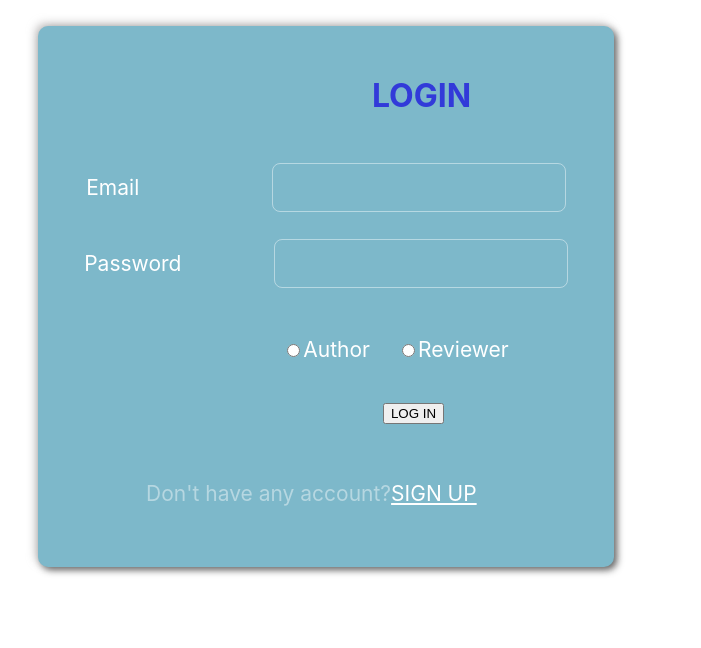
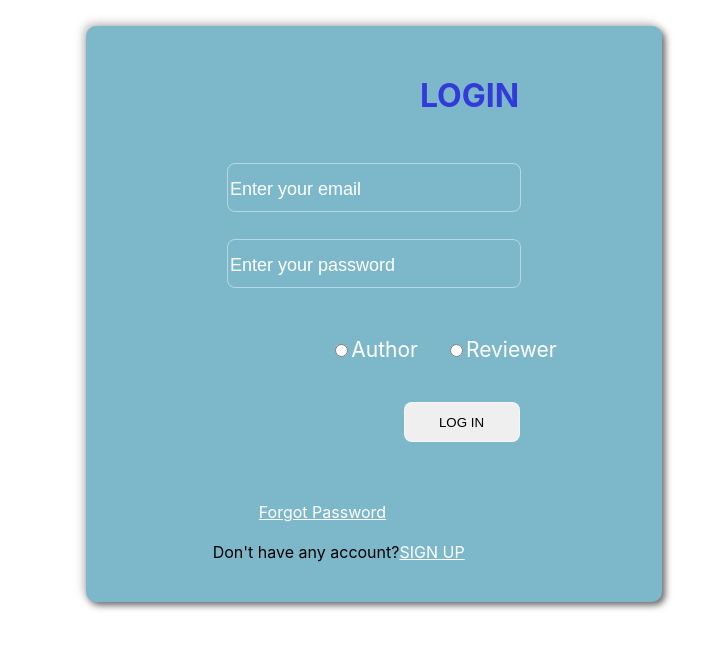
Before and after one commit to lc4eu/AuthoringInterface-Client, a React (Create React App) app: page /login in a window 1280 px wide. Shown: the top 648 px of the page, without its empty margins (314-1015 px from the left). Built offline with nearby package versions, Linux system fonts and the light colour scheme.

Commit message:
Display changes

```diff
--- a/src/Navigation/Dashboard.js
+++ b/src/Navigation/Dashboard.js
@@ -173,14 +173,16 @@ const Dashboard = () => {
 
   function renderCards() {
     return (
-      <div className="cards">
-        <div id="card">{carddata.discourse_count} Discourses created</div>
-        <div id="card">{carddata.usr_count} USRs Generated</div>
-        <div id="card">{carddata.approved_count} Discourses Approved</div>
-        <div id="card">
+      <div className="dash_cards">
+        <div id="dash_card">{carddata.discourse_count} Discourses created</div>
+        <div id="dash_card">{carddata.usr_count} USRs Generated</div>
+        <div id="dash_card">{carddata.approved_count} Discourses Approved</div>
+        <div style={{ fontSize: '10px' }} id="dash_card">
           <Link to={"/usrgenerate"} className="hover_text" data-tooltip="Click to add new discourse.">
             <FaPlusCircle size="50px" color="black"></FaPlusCircle>
+
           </Link>
+          Click to add new discourse.
         </div>
       </div>
     );
@@ -271,7 +273,7 @@ const Dashboard = () => {
                       </div>
                     </button> */}
                   <button className="but">
-                    <div className="hover_text" data-tooltip="Click to view the discourse." >
+                    <div className="hover_text" data-tooltip="Click to edit the discourse." >
                       <Link to={`/usrgenerate?dasboard_discourseid_for_edit=${dis.discourse_id}&edit_from_dasboard=${true}`}><FaEdit id="action_button" size="20px" color="black"></FaEdit></Link>
                     </div>
                   </button>
--- a/src/Navigation/Login.js
+++ b/src/Navigation/Login.js
@@ -86,20 +86,20 @@ const Login = () => {
   // }
 
   return (
-    <div className="adcontent">
+    <div style={{ marginLeft: '400px' }} className="adcontent">
       <form onSubmit={handleLoginSubmit}>
         <div className="headname">
           <h1>LOGIN</h1>
         </div>
         <div className="field">
-          <label for="email">Email</label>
-          &nbsp;&nbsp;&nbsp;&nbsp;&nbsp;&nbsp;&nbsp;&nbsp;
-          <input type="text" name="email" id="email" required />
+          {/* <label for="email">Email</label> */}
+          {/* &nbsp;&nbsp;&nbsp;&nbsp;&nbsp;&nbsp;&nbsp;&nbsp; */}
+          <input type="text" name="email" id="email" placeholder="Enter your email" required />
         </div>
 
         <div className="field">
-          <label for="password">Password</label>
-          <input type="password" name="password" id="password" />
+          {/* <label for="password">Password</label> */}
+          <input type="password" placeholder="Enter your password" name="password" id="password" />
         </div>
 
         <div className="radio">
@@ -114,10 +114,14 @@ const Login = () => {
           <input type="submit" value="LOG IN" />
         </div>
       </form>
+      <div className="ribbons1">
+        <NavLink style={{ marginLeft: '30%' }} to="/signup">Forgot Password</NavLink>
+      </div><br />
+      <div style={{ marginLeft: '22%' }} className="ribbons2">
+        Don't have any account?<NavLink to="/signup">SIGN UP</NavLink>
+      </div>
 
-      <p>
-        Don't have any account?<NavLink to="/signup">SIGN UP</NavLink>
-      </p>
+
       <br />
       <br />
     </div>
--- a/src/Navigation/Navbar.js
+++ b/src/Navigation/Navbar.js
@@ -4,6 +4,7 @@ import { FaUser } from "react-icons/fa";
 import React from 'react';
 import Button from "@material-ui/core/Button";
 import { getApplicationStorage, clearApplicationStorage } from "../utilities/storage";
+import messages from "../constants/messages";
 
 import customAxios from '../axios';
 
@@ -22,6 +23,28 @@ function Navbar(props) {
 
     } catch (exception) {
       console.log(exception);
+    }
+  }
+
+  async function handleChangePasswordClick() {
+    try {
+      const shouldchange = window.confirm('Are you sure you want to change the password?');
+      if (shouldchange) {
+        const result = await customAxios.delete(`/change_password/${localStorage.getItem('author_id')}`);
+        if (result.response?.status === 400) {
+          return alert(messages.couldNotDeleteDiscourse);
+        }
+
+        if (result.status === 200) {
+          alert(messages.discourseDeletedSuccessfully);
+          return window.location.reload();
+        }
+      }
+      else {
+      }
+    }
+    catch (exception) {
+      console.log(exception)
     }
   }
 
@@ -85,6 +108,11 @@ function Navbar(props) {
             </NavLink>
           </li>
           <li>
+            <Button variant="contained" onClick={handleChangePasswordClick}>
+              Change Password
+            </Button>
+          </li>
+          <li>
             <Button variant="contained" onClick={handleLogoutControlClick}>
               Logout
             </Button>
--- a/src/Navigation/Signup.js
+++ b/src/Navigation/Signup.js
@@ -83,22 +83,22 @@ const Signup = () => {
         </div>
 
         <div class="field">
-          <label for="author_name">Username</label>
-          <input id="author_name" type="text" name="author_name" required />
+          {/* <label for="author_name">Username</label> */}
+          <input id="author_name" type="text" placeholder="Enter a username" name="author_name" required />
         </div>
         <div class="field">
-          <label for="email">Email</label>
-          &nbsp;&nbsp;&nbsp;&nbsp;&nbsp;&nbsp;&nbsp;&nbsp;&nbsp;
-          <input id="email" type="text" name="email" required />
+          {/* <label for="email">Email</label> */}
+          {/* &nbsp;&nbsp;&nbsp;&nbsp;&nbsp;&nbsp;&nbsp; */}
+          <input id="email" type="text" placeholder="Enter your email" name="email" required />
         </div>
         <div class="field">
-          <label for="password">Password</label>&nbsp;&nbsp;
-          <input id="password" type="password" name="password" required />
+          {/* <label for="password">Password</label>&nbsp;&nbsp; */}
+          <input id="password" type="password" placeholder="Enter a password" name="password" required />
         </div>
 
         <div class="radio2">
           <p>
-            Reviewer Role:&nbsp;&nbsp;
+            &nbsp;&nbsp;&nbsp;&nbsp;&nbsp;&nbsp;&nbsp;&nbsp;&nbsp;&nbsp;Reviewer Role:&nbsp;&nbsp;
             <input
               type="radio"
               id="a_reviewer_role"
@@ -118,12 +118,13 @@ const Signup = () => {
         </div>
 
         <div class="adbutton">
-          <button type="submit" value="SIGN UP" >SIGN UP</button>
+          &nbsp;&nbsp;&nbsp;&nbsp;&nbsp;&nbsp;&nbsp;&nbsp;&nbsp;&nbsp;<button type="submit" value="SIGN UP" >SIGN UP</button>
         </div>
 
         <p>
-          Already have an account?<NavLink to="/login">LOGIN</NavLink>
+          &nbsp;&nbsp;&nbsp;&nbsp;&nbsp;Already have an account?<NavLink to="/login">LOGIN</NavLink>
         </p>
+        <br />
       </form>
     </div>
   );
--- a/src/Navigation/dashboard_css.css
+++ b/src/Navigation/dashboard_css.css
@@ -1,10 +1,10 @@
-.cards {
+.dash_cards {
   display: flex;
   justify-content: center;
   align-items: center;
 }
 
-.cards #card {
+.dash_cards #dash_card {
   background-color: rgb(191, 221, 230);
   width: 200px;
   height: 100px;
@@ -19,8 +19,9 @@
   word-wrap: break-word;
   display: grid;
   place-items: center;
+  margin: 20px;
 }
-.cards #card:hover {
+.dash_cards #dash_card:hover {
   transform: translateY(-5px);
 }
 .components {
--- a/src/Navigation/login_css.css
+++ b/src/Navigation/login_css.css
@@ -33,14 +33,15 @@
 .adbutton {
   margin-top: 40px;
   margin-left: 175px;
-  padding-bottom: 100px;
+  padding-bottom: 60px;
 }
-.adbutton button {
+.adbutton input,button {
   border: 1px solid rgba(255, 255, 255, 0.438);
   border-radius: 8px;
   width: 116px;
   height: 40px;
 }
+
 .headname {
   margin-left: 191px;
   color: white;
@@ -54,3 +55,6 @@
   font-size: 21px;
   color: white;
 }
+::placeholder{
+  color: white;
+}
--- a/src/USRgenerationFolder/Sentences.js
+++ b/src/USRgenerationFolder/Sentences.js
@@ -79,6 +79,9 @@ const Sentences = (props) => {
   return (
 
     <div className='sentences_container'>
+      <div className='alignPagination'>
+        <Pagination count={pageCount} size="large" page={page} onChange={handleChangePage} />
+      </div>
       <div className='sentences'>
         {selectedSentences.map((item, index) => (
           <p key={startIndex + index} style={{ backgroundColor: highlightedIndex === startIndex + index ? 'yellow' : 'white' }} onClick={event => handleClick(startIndex + index, item)}>
@@ -94,9 +97,7 @@ const Sentences = (props) => {
         ))}
       </div>
 
-      <div className='alignPagination'>
-        <Pagination count={pageCount} size="large" page={page} onChange={handleChangePage} />
-      </div>
+
     </div>
   );
 };
--- a/src/USRgenerationFolder/USR.js
+++ b/src/USRgenerationFolder/USR.js
@@ -314,7 +314,7 @@ const USR = (props) => {
   }
 
   return (
-    loading ? <CircularProgress sx={{ alignItems: 'center' }} color="secondary" /> :
+    loading ? <CircularProgress sx={{ alignItems: 'center', marginLeft: '30%', marginTop: '10%' }} color="secondary" /> :
       <>
 
         <div className='editTableGrid'>
@@ -322,7 +322,7 @@ const USR = (props) => {
             <Button sx={{ margin: '5px' }} variant="contained" onClick={viewTable} disabled={reviewStatus === "In Review"}>Edit</Button>
             <Button sx={{ margin: '5px' }} variant="contained" onClick={() => saveChanges()} disabled={reviewStatus === "In Review"}>Save</Button>
             <Button sx={{ margin: '5px' }} variant="contained" onClick={saveDownload}>Save & Download</Button>
-            <Button sx={{ margin: '5px' }} variant="contained" onClick={submitForReview} disabled={reviewStatus === "In Review"}>Submit for Review</Button>
+            {/* <Button sx={{ margin: '5px' }} variant="contained" onClick={submitForReview} disabled={reviewStatus === "In Review"}>Submit for Review</Button> */}
             <br></br><label htmlFor="status">Status:</label><input type="text" id="status" value={reviewStatus} readOnly />
           </div>
 
--- a/src/USRgenerationFolder/usr.css
+++ b/src/USRgenerationFolder/usr.css
@@ -149,7 +149,9 @@ td {
 }
 
 .sentences_container{
-  position: relative;
+  /* position: relative; */
+  display: flex;
+  flex-direction: column;
 }
 .alignPagination {
   /* position: absolute; */
```
